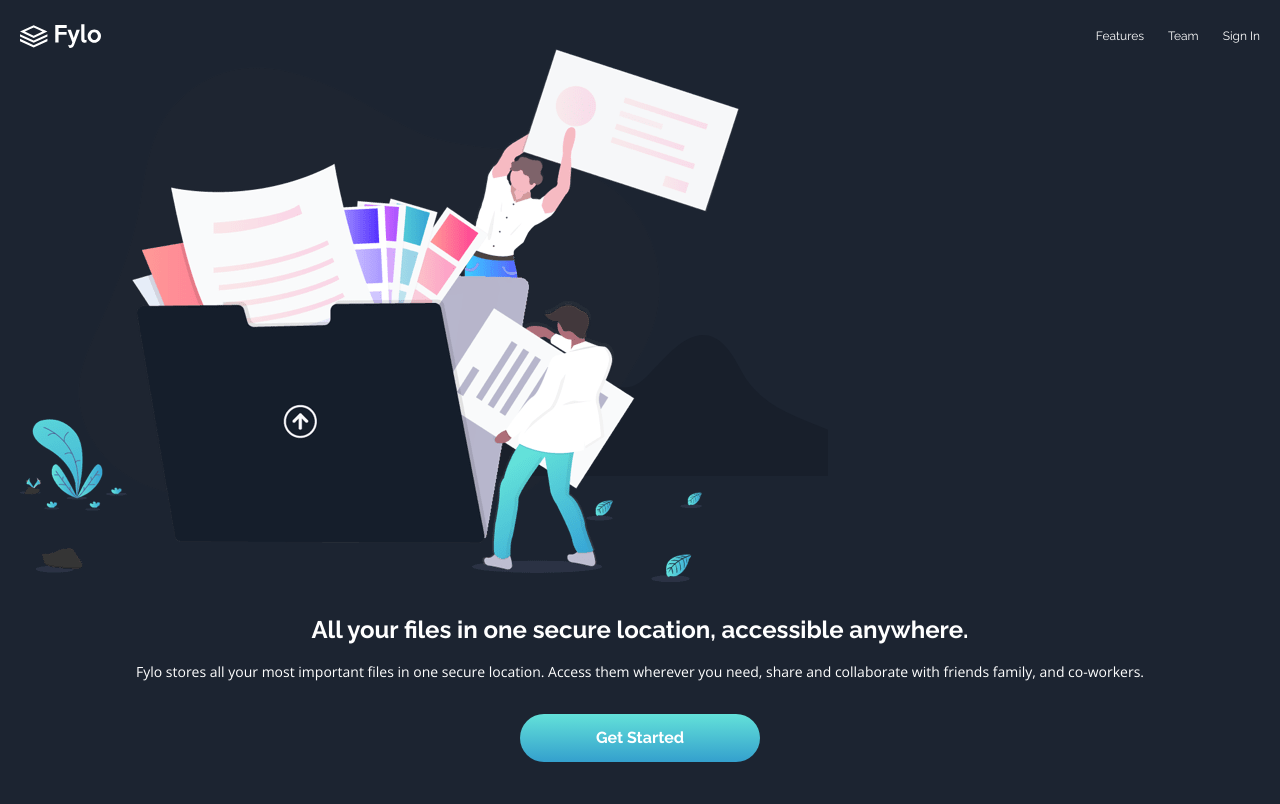
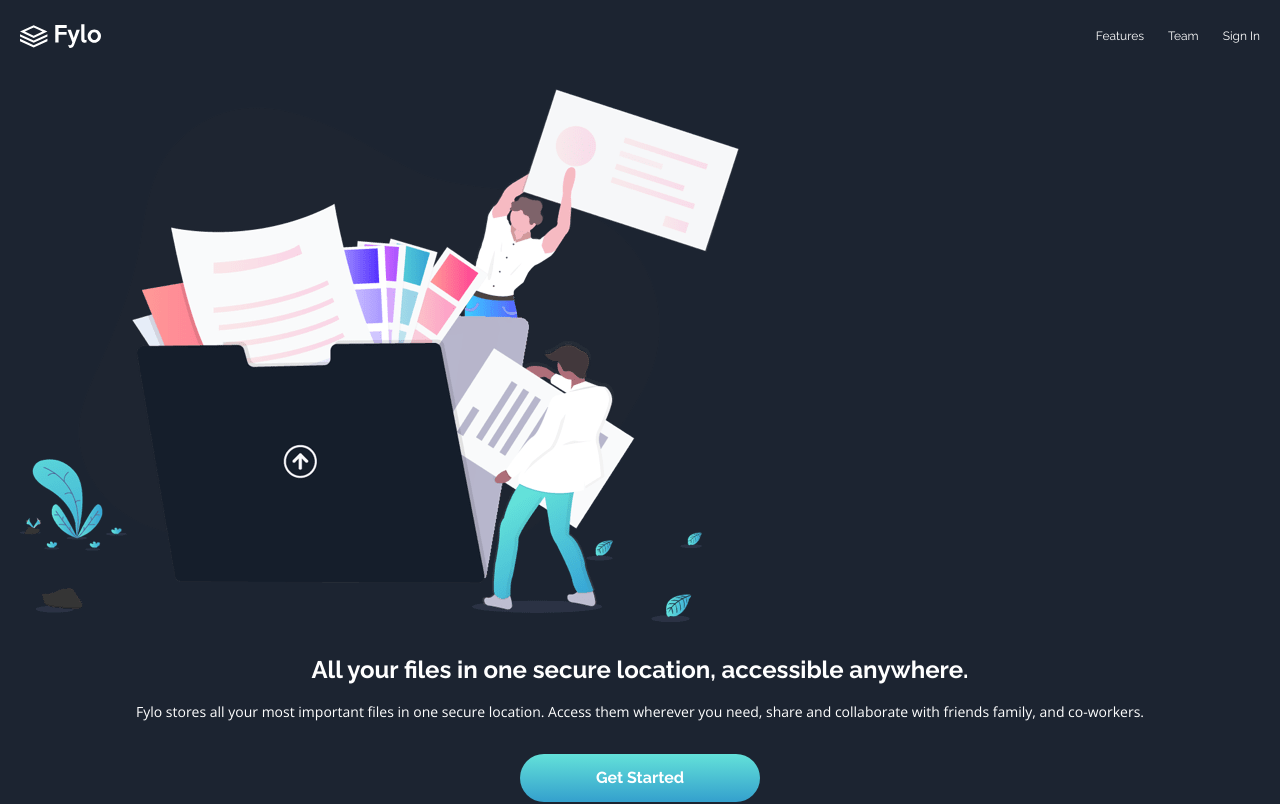
Before and after one commit to JJooaa/fylo_front_page, a React (Vite) app: page / in a window 1280 px wide. Shown: the top 804 px of the page. Built offline with nearby package versions, Linux system fonts and the light colour scheme.

Commit message:
save progress

```diff
--- a/src/App.tsx
+++ b/src/App.tsx
@@ -1,41 +1,16 @@
-import logo from "./images/logo.svg";
-import heroImage from "./images/illustration-intro.png";
-import bgCurvyMobile from "./images/bg-curvy-mobile.svg";
-import Button from "./components/Button";
 import BenefitList from "./components/BenefitList";
 import StayProductive from "./components/StayProductive";
 import TestimonialList from "./components/TestimonialList";
 import EarlyAccess from "./components/EarlyAccess";
 import Footer from "./components/Footer";
+import Header from "./components/Header";
+import Hero from "./components/Hero";
 
 function App() {
   return (
-    <main className="px-5 py-6 bg-[hsl(218, 28%, 13%)]">
-      <header className="w-full h-6 flex items-center justify-between">
-        <img src={logo} className="h-full" alt="fylo logo" />
-        <nav>
-          <ul className="flex max-w-xs gap-6 text-xs">
-            <li>Features</li>
-            <li>Team</li>
-            <li>Sign In</li>
-          </ul>
-        </nav>
-      </header>
-      <section id="hero" className="">
-        <img
-          src={heroImage}
-          alt="two cartoon characters playing with paper documents"
-        />
-        <h1 className="mt-8 text-2xl font-bold text-center ">
-          All your files in one secure location, accessible anywhere.
-        </h1>
-        <p className="text-center text-sm mt-4">
-          Fylo stores all your most important files in one secure location.
-          Access them wherever you need, share and collaborate with friends
-          family, and co-workers.
-        </p>
-        <Button text="Get Started" />
-      </section>
+    <main className="px-5 py-6">
+      <Header />
+      <Hero />
       <BenefitList />
       <StayProductive />
       <TestimonialList />
--- a/src/components/EarlyAccess.tsx
+++ b/src/components/EarlyAccess.tsx
@@ -11,7 +11,7 @@ const EarlyAccess = () => {
       </p>
       <div className="flex flex-wrap">
         <input
-          className="rounded-3xl block mx-auto bg-white text-black"
+          className="rounded-3xl mx-auto w-full h-12  bg-white text-black"
           type="text"
           placeholder="email@example.com"
         />
--- a/src/components/Footer.tsx
+++ b/src/components/Footer.tsx
@@ -1,5 +1,27 @@
+import logo from "../images/logo.svg";
+import location from "../images/icon-location.svg";
+import phone from "../images/icon-phone.svg";
+import email from "../images/icon-email.svg";
+
 const Footer = () => {
-  return <footer></footer>;
+  return (
+    <footer className="bg-[#0B1524] ">
+      <img src={logo} className="h-8" alt="" />
+      <div>
+        <div className="flex ">
+          <img className="self-start" src={location} alt="" />
+          <p>
+            Lorem ipsum dolor sit amet, consectetur adipiscing elit, sed do
+            eiusmod tempor incididunt ut labore et dolore magna aliqua
+          </p>
+        </div>
+        <div>
+          <img src={phone} alt="" />
+          <p>+1-543-123-4567</p>
+        </div>
+      </div>
+    </footer>
+  );
 };
 
 export default Footer;
--- /dev/null
+++ b/src/components/Header.tsx
@@ -0,0 +1,18 @@
+import logo from "../images/logo.svg";
+
+const Header = () => {
+  return (
+    <header className="w-full h-6 flex items-center justify-between">
+      <img src={logo} className="h-full" alt="fylo logo" />
+      <nav>
+        <ul className="flex max-w-xs gap-6 text-xs">
+          <li>Features</li>
+          <li>Team</li>
+          <li>Sign In</li>
+        </ul>
+      </nav>
+    </header>
+  );
+};
+
+export default Header;
--- /dev/null
+++ b/src/components/Hero.tsx
@@ -0,0 +1,24 @@
+import heroImage from "../images/illustration-intro.png";
+import Button from "./Button";
+
+const Hero = () => {
+  return (
+    <section id="hero" className="mt-10">
+      <img
+        src={heroImage}
+        alt="two cartoon characters playing with paper documents"
+      />
+      <h1 className="mt-8 text-2xl font-bold text-center ">
+        All your files in one secure location, accessible anywhere.
+      </h1>
+      <p className="text-center text-sm mt-4">
+        Fylo stores all your most important files in one secure location. Access
+        them wherever you need, share and collaborate with friends family, and
+        co-workers.
+      </p>
+      <Button text="Get Started" />
+    </section>
+  );
+};
+
+export default Hero;
--- a/src/components/StayProductive.tsx
+++ b/src/components/StayProductive.tsx
@@ -1,4 +1,5 @@
 import stayProductive from "../images/illustration-stay-productive.png";
+import arrowIcon from "../images/icon-arrow.svg";
 
 const StayProductive = () => {
   return (
@@ -21,8 +22,11 @@ const StayProductive = () => {
         live collaboration. No email attachments required.
       </p>
       <br />
-      <a href="" className="text-xs text-[#62E0D9]">
-        See how fylo works{" "}
+      <a
+        href=""
+        className="text-xs border-b pb-1 flex w-max gap-2 border-[#62e0d9] text-[#62E0D9]"
+      >
+        See how fylo works <img src={arrowIcon} alt="" />
       </a>
     </section>
   );
--- a/src/index.css
+++ b/src/index.css
@@ -17,11 +17,3 @@ main {
 p {
   font-family: "Open Sans", sans-serif;
 }
-
-#hero {
-  position: relative;
-  background-image: url("./images/bg-curvy-mobile.svg");
-  background-repeat: no-repeat;
-  background-position: center;
-  z-index: 100;
-}
```
